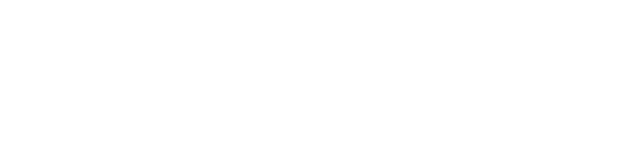
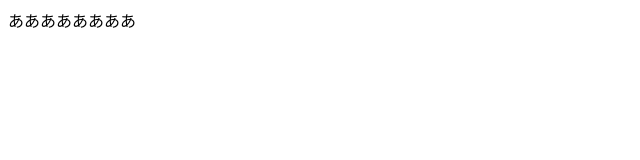
Before and after one commit to unii-to/unii-to.github.io, a plain HTML site: page index.html in a window 1280 px wide. Shown: the whole page, without its empty margins (0-640 px from the left). Drawn offline with Linux system fonts and the light colour scheme.

Commit message:
update index.html

```diff
--- a/index.html
+++ b/index.html
@@ -4,6 +4,6 @@
     <title>タイトル</title>
   </head>
   <body>
-    <!-- ここに書きたい内容を書く -->
+    <p>ああああああああ</p>
   </body>
 </html>
```
